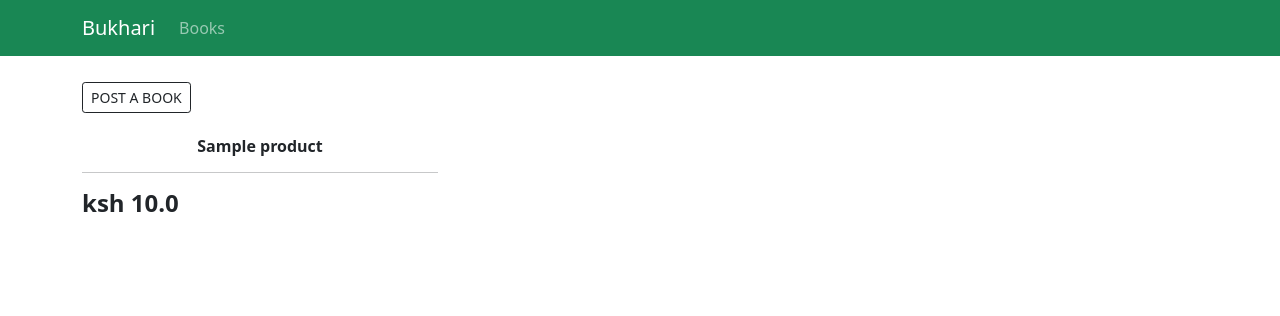
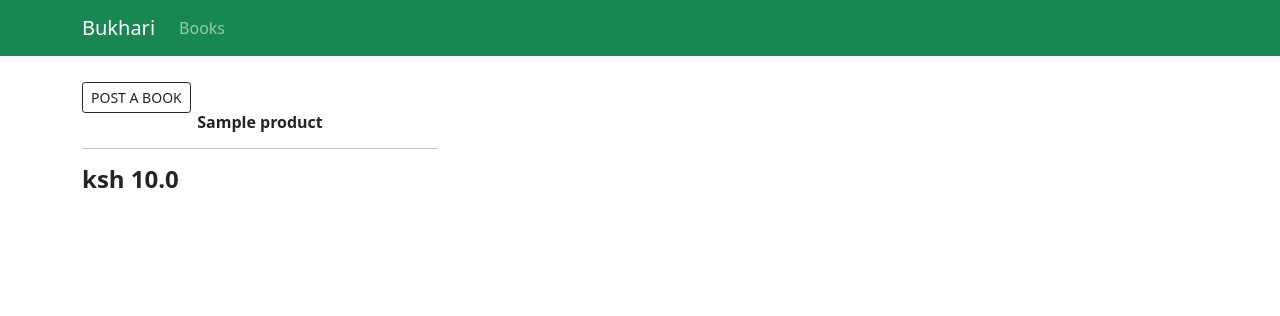
Before and after one commit to xamaan585/Book-App, a Django app: page / in a window 1280 px wide. Shown: the top 316 px of the page. Run offline with Django 4.2, Linux system fonts and the light colour scheme; tables that the repository leaves empty hold one stand-in row (values such as "Sample post"); some libraries are stand-ins or nearby versions.

Commit message:
adding styles.css

```diff
--- a/app/templates/index.html
+++ b/app/templates/index.html
@@ -11,7 +11,7 @@
 		<div class="row">
 			{% for product in products %}
 			<div class="col-lg-4">
-				<img class="thumbnail" src="{{product.image.url}}">
+				<!-- <img class="thumbnail" src="{{product.image.url}}"> -->
 				<div class="box-element product">
 					<h6 class="text-center"><strong>{{product.name}}</strong></h6>
 					<hr>
```
